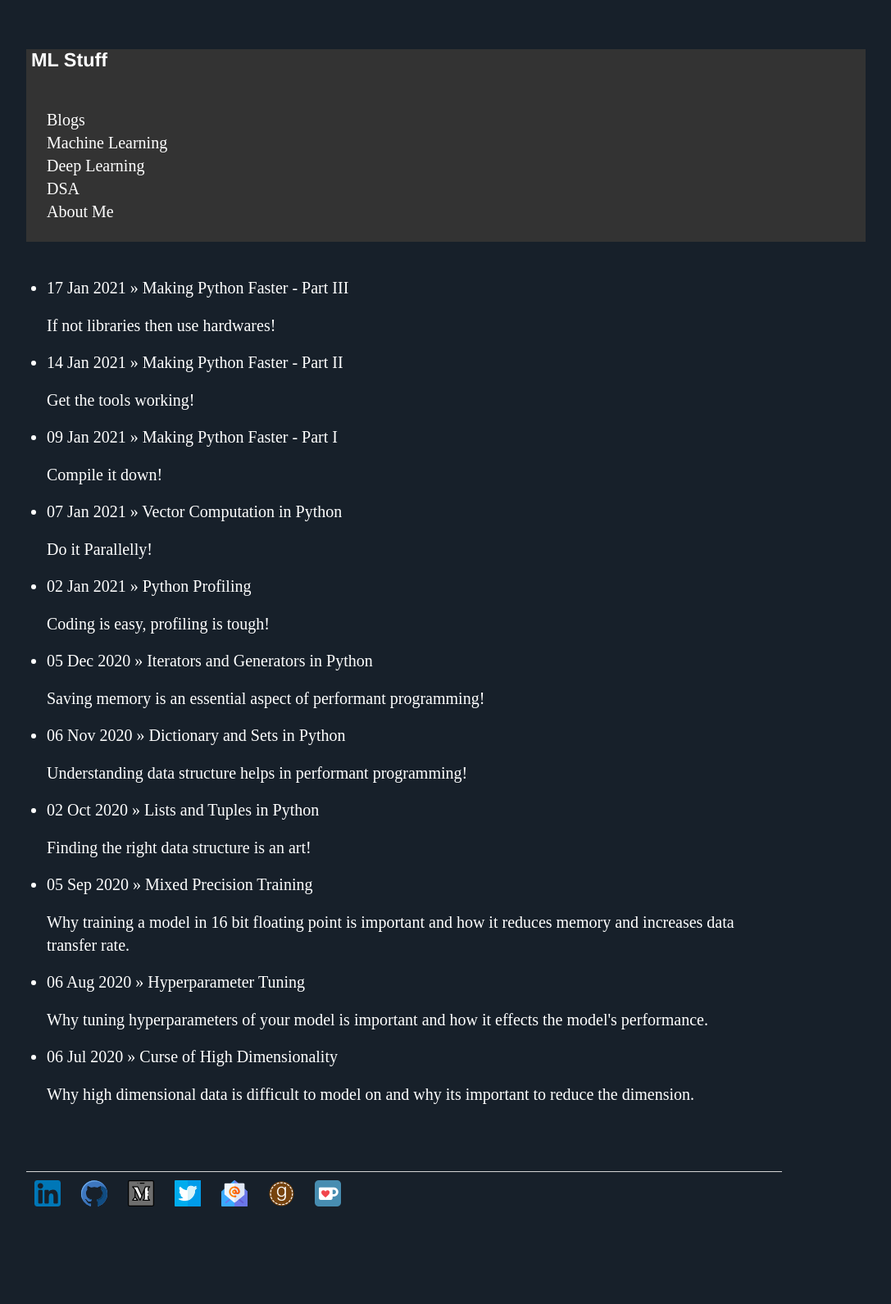
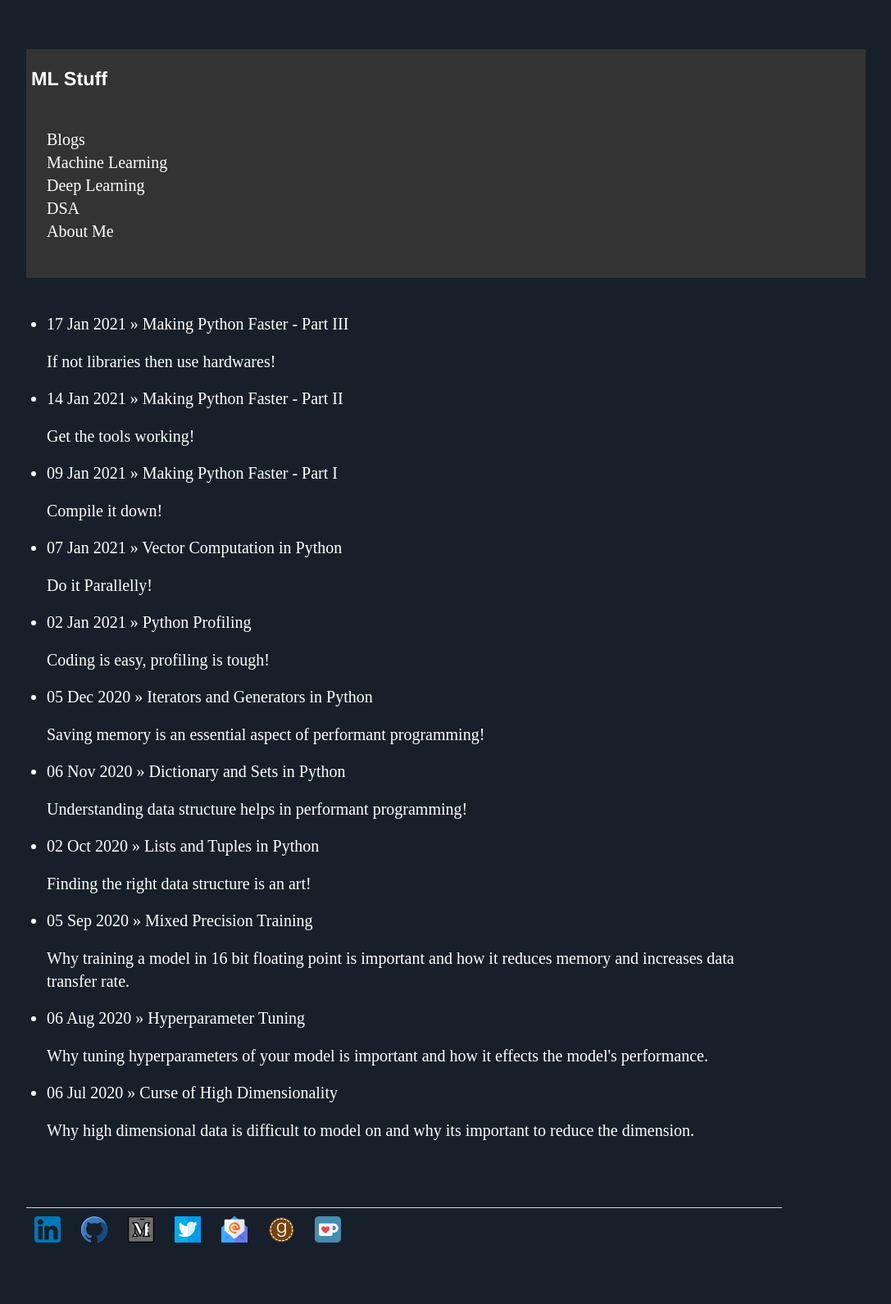
Before and after one commit to Mayurji/mayurji.github.io, a Jekyll site: the page built from index.html, in a window 1280 px wide. Shown: the whole page at 82% size, without its empty margins (96-1183 px from the left). Built offline with Jekyll 4.4.1, drawn with Linux system fonts in a browser that asks for light colours; nearby versions of some CDN libraries; before the commit the page ends 1547 px from its top, so only the background shows below that.

Commit message:
Update main.css

```diff
--- a/css/main.css
+++ b/css/main.css
@@ -6,12 +6,14 @@
 nav {
     background: #333;
     color: #fff;
+    overflow: hidden;
 }
 nav .mainMenu {
     list-style: none;
 }
 nav .mainMenu li a {
     display: inline-block;
+    text-align: center;
     padding: 0px;
     text-decoration: none;
     color: #fff;
@@ -42,7 +44,7 @@
         flex-direction: column;
         justify-content: center;
         align-items: center;
-        background: #000;
+        background: #333;
         transition: top 1s ease;
         display: none;
     }
```
